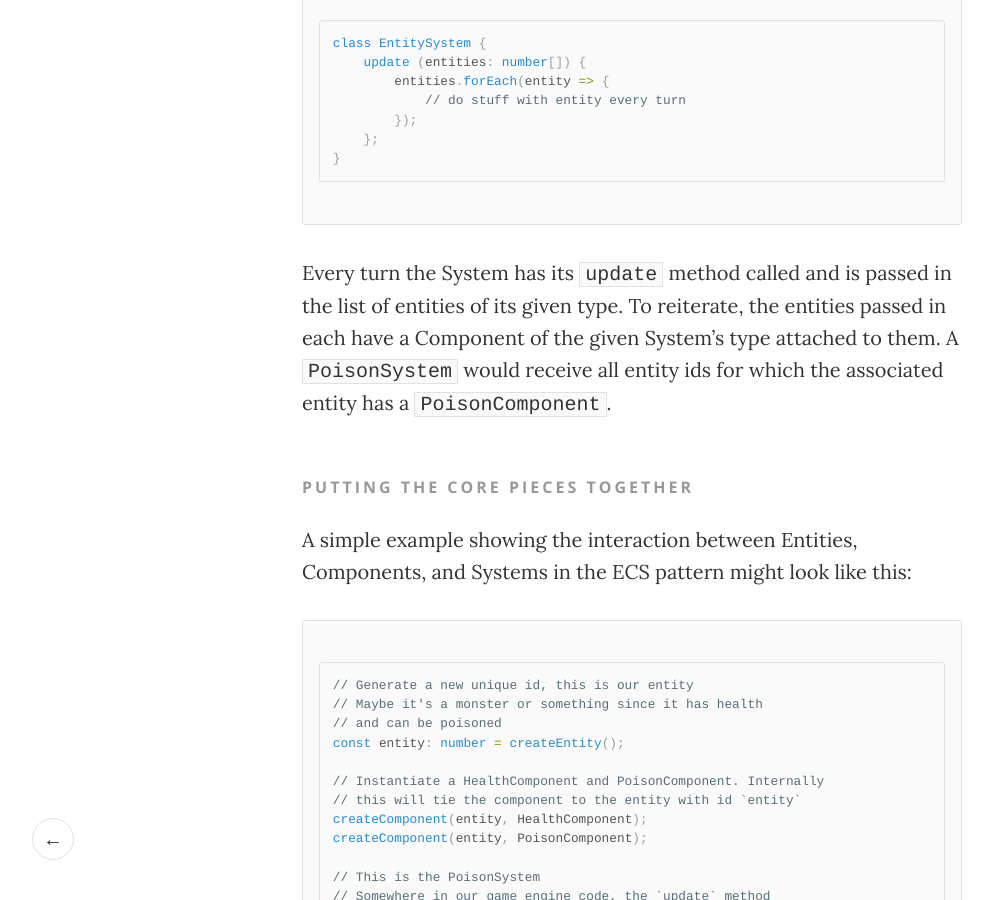
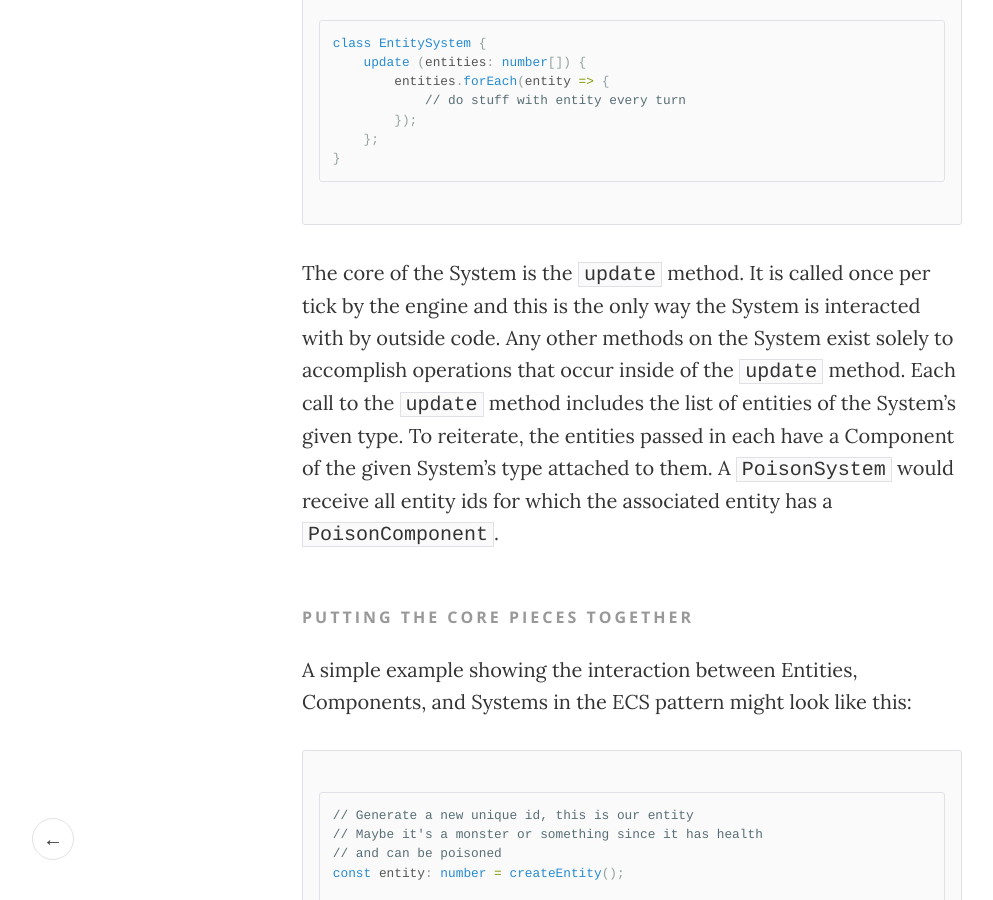
Before and after one commit to trash/trash.github.io, a Jekyll site: the page built from _posts/2017-01-01-ecs-ez.md, in a window 1280 px wide and 900 px high, scrolled down 8993 px. Shown: the whole window, without its empty margins (8-1001 px from the left). Built offline with Jekyll 4.4.1, drawn with Linux system fonts in a browser that asks for light colours.

Commit message:
Much better explanation of System

````diff
--- a/_posts/2017-01-01-ecs-ez.md
+++ b/_posts/2017-01-01-ecs-ez.md
@@ -140,7 +140,7 @@ class EntitySystem {
 }
 ```
 
-Every turn the System has its `update` method called and is passed in the list of entities of its given type. To reiterate, the entities passed in each have a Component of the given System's type attached to them. A `PoisonSystem` would receive all entity ids for which the associated entity has a `PoisonComponent`.
+The core of the System is the `update` method. It is called once per tick by the engine and this is the only way the System is interacted with by outside code. Any other methods on the System exist solely to accomplish operations that occur inside of the `update` method. Each call to the `update` method includes the list of entities of the System's given type. To reiterate, the entities passed in each have a Component of the given System's type attached to them. A `PoisonSystem` would receive all entity ids for which the associated entity has a `PoisonComponent`.
 
 #### Putting the core pieces together
 
````
